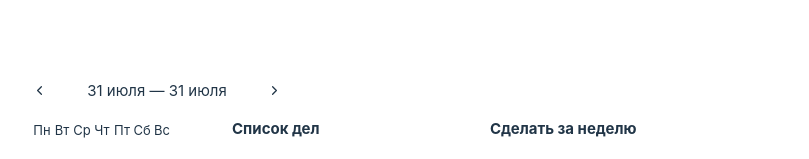
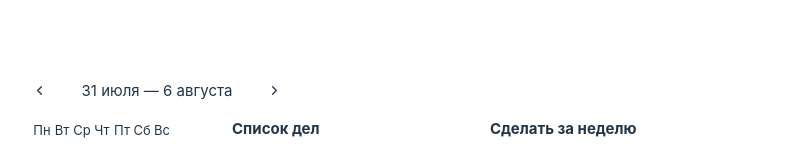
Before and after one commit to 6ocra3/Planner, a React (Vite) app: page / in a window 1280 px wide. Shown: the part 228-387 px from the top of the page, without its empty margins (160-969 px from the left). Built offline with nearby package versions, Linux system fonts and the light colour scheme.

Commit message:
base case for change week

```diff
--- a/src/Components/WeekClicker/WeekClicker.jsx
+++ b/src/Components/WeekClicker/WeekClicker.jsx
@@ -6,12 +6,13 @@ import { ChevronLeft, ChevronRight } from 'react-feather'
 export default function WeekClicker() {
     const dispatch = useDispatch()
     const mon_date = useSelector(state => state.mon_date)
-    const sun_date = new Date(mon_date + 7 * 60 * 60 * 24 * 1000)
+    const ms_in_day = 60 * 60 * 24 * 1000
+    const sun_date = new Date(mon_date.getTime() + 6 * ms_in_day)
     const weekDateText = `${mon_date.getDate()} ${MONTHS[mon_date.getMonth()]} — ${sun_date.getDate()} ${MONTHS[sun_date.getMonth()]}`
     return (
         <section className="WClicker">
             <div className="wc__container">
-                <ChevronLeft size={15} />
+                <ChevronLeft onClick={() => { }} size={15} />
                 <h1 className="wc__date">{weekDateText}</h1>
                 <ChevronRight size={15} />
             </div>
--- a/src/main.jsx
+++ b/src/main.jsx
@@ -47,6 +47,8 @@ const reducer = (state = defaultState, action) => {
   switch (action.type) {
     case "drag_start":
       return { ...state, drag_task: action.payload.key }
+    case "change_week":
+      return { ...state, mon_date: action.payload.mon_date }
     case "change_display":
       fetch('http://127.0.0.1:5005/edit_task_day', {
         method: "PUT",
```
